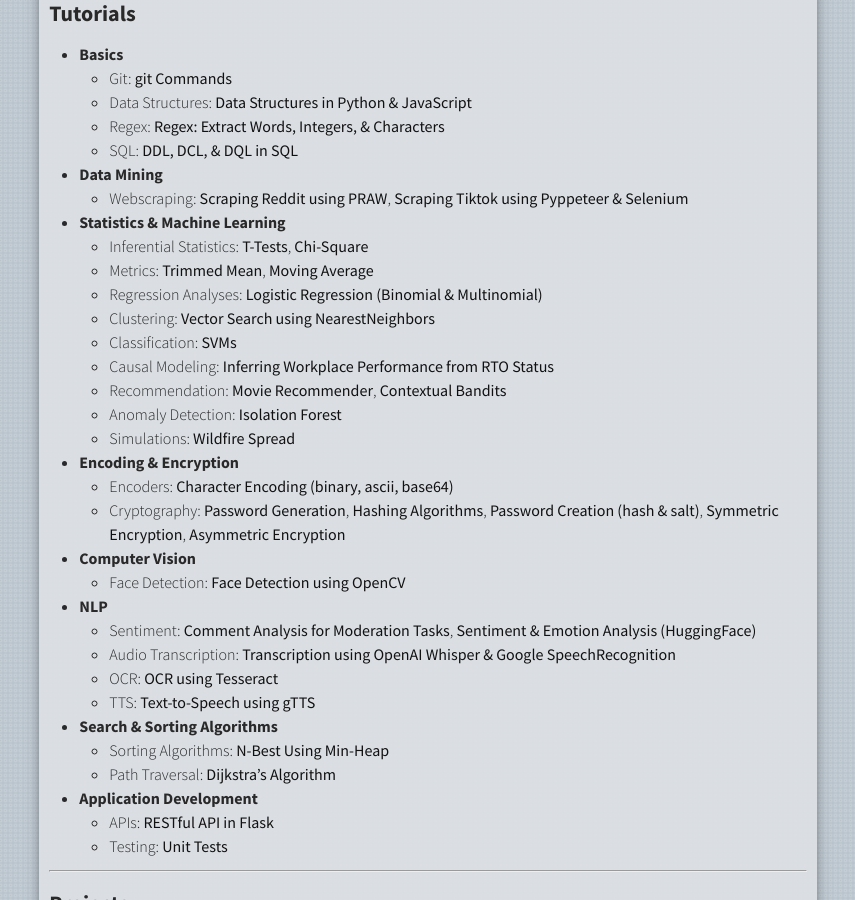
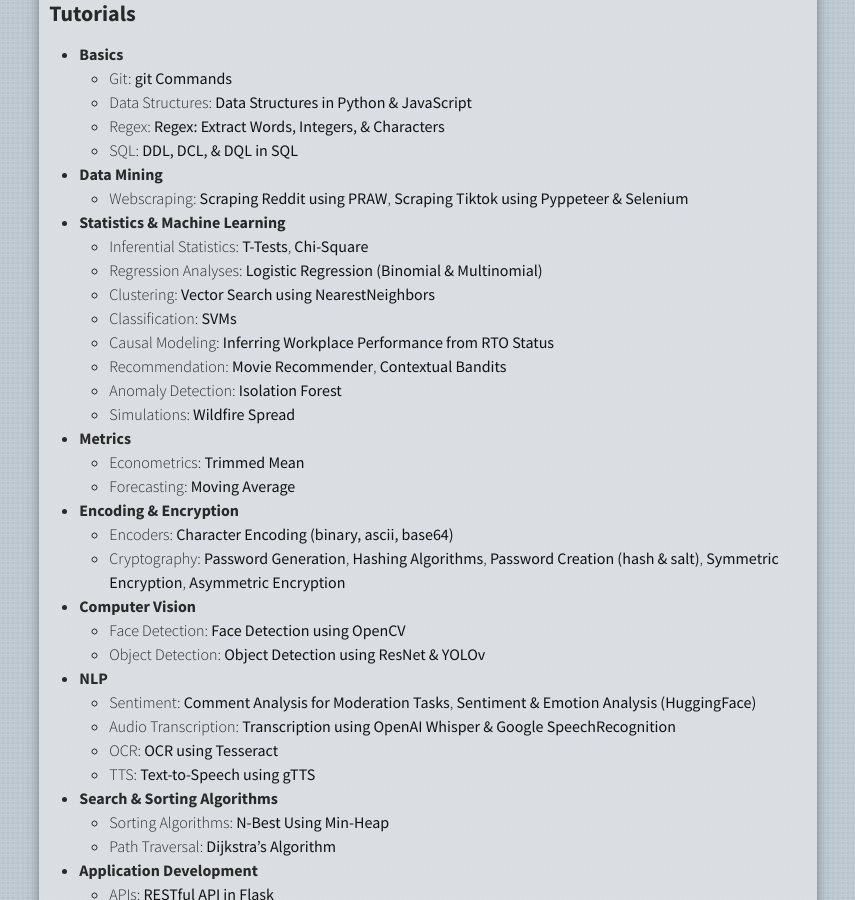
Before and after one commit to kariemoorman/kariemoorman.github.io, a Jekyll site: the page built from _posts/2023-07-31-didactic-diy.markdown, in a window 1280 px wide and 900 px high, scrolled down 737 px. Shown: the whole window, without its empty margins (212-1067 px from the left). Built offline with Jekyll 4.4.1, drawn with Linux system fonts in a browser that asks for light colours; nearby versions of some CDN libraries.

Commit message:
Update 2023-07-31-didactic-diy.markdown

```diff
--- a/_posts/2023-07-31-didactic-diy.markdown
+++ b/_posts/2023-07-31-didactic-diy.markdown
@@ -38,12 +37,17 @@
   - Anomaly Detection: [Isolation Forest](https://github.com/kariemoorman/didactic-diy/blob/main/tutorials/anomaly_detection/unsupervised_anomaly_detection.ipynb)
   - Simulations: [Wildfire Spread](https://github.com/kariemoorman/didactic-diy/tree/main/tutorials/simulations)
 
+- <b>Metrics</b>
+  - Econometrics: [Trimmed Mean](https://github.com/kariemoorman/didactic-diy/tree/main/tutorials/metrics/trimmed_mean)
+  - Forecasting: [Moving Average](https://github.com/kariemoorman/didactic-diy/tree/main/tutorials/metrics/moving_avg)
+
 - <b>Encoding & Encryption</b>
   - Encoders: [Character Encoding (binary, ascii, base64)](https://github.com/kariemoorman/didactic-diy/blob/main/tutorials/encoding_and_encryption/character_encoder.py)
   - Cryptography: [Password Generation](https://github.com/kariemoorman/didactic-diy/blob/main/tutorials/encoding_and_encryption/password_generation.py), [Hashing Algorithms](https://github.com/kariemoorman/didactic-diy/blob/main/tutorials/encoding_and_encryption/hash_functions.py), [Password Creation (hash & salt)](https://github.com/kariemoorman/didactic-diy/blob/main/tutorials/encoding_and_encryption/password_creation.py), [Symmetric Encryption](https://github.com/kariemoorman/didactic-diy/blob/main/tutorials/encoding_and_encryption/symmetric_encryption.py), [Asymmetric Encryption](https://github.com/kariemoorman/didactic-diy/blob/main/tutorials/encoding_and_encryption/asymmetric_encryption.py)
 
 - <b>Computer Vision</b>
   - Face Detection: [Face Detection using OpenCV](https://github.com/kariemoorman/didactic-diy/blob/main/tutorials/vision/face_detection.py)
+  - Object Detection: [Object Detection using ResNet & YOLOv](https://github.com/kariemoorman/didactic-diy/blob/main/tutorials/vision/object_detection.py)
 
 - <b>NLP</b>
   - Sentiment: [Comment Analysis for Moderation Tasks](https://github.com/kariemoorman/didactic-diy/blob/main/tutorials/nlp/sentiment_analysis/comment_analysis.py), [Sentiment & Emotion Analysis (HuggingFace)](https://github.com/kariemoorman/didactic-diy/blob/main/tutorials/nlp/sentiment_analysis/sentiment_analysis_hf.ipynb)
```
Also changed, not shown: other parts of _posts/2023-07-31-didactic-diy.markdown (+0 -1 lines).
